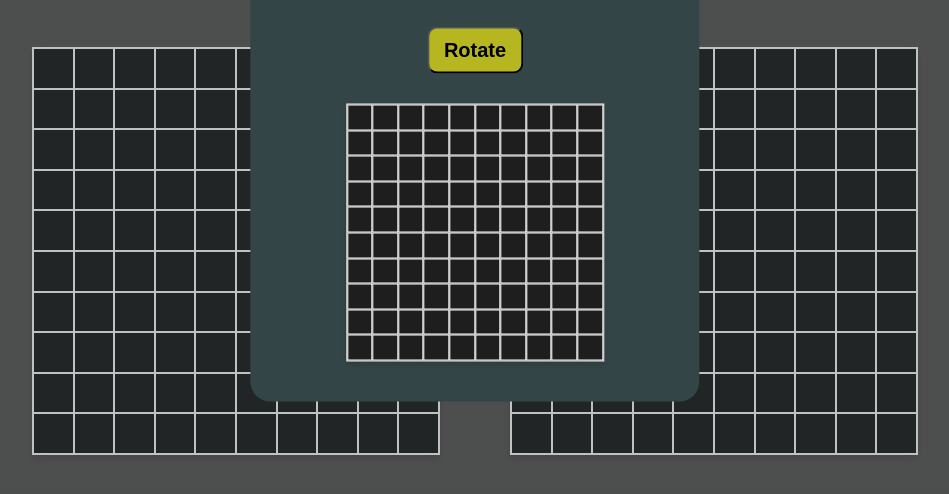
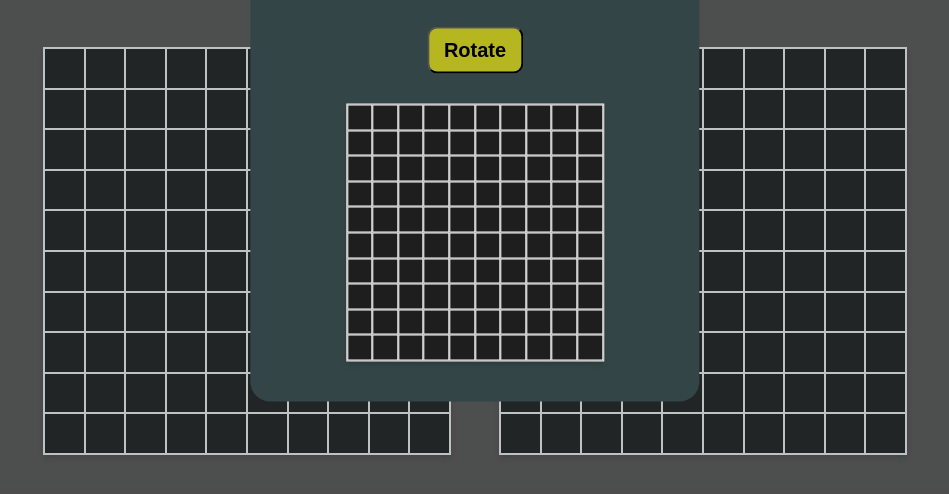
Before and after one commit to spookyflame10/Battleship, a website built with webpack: page dist/index.html in a window 1280 px wide. Shown: the part 276-770 px from the top of the page, without its empty margins (165-1114 px from the left). Built offline with nearby package versions, Linux system fonts and the light colour scheme; files that its build step writes are made by us from their sources.

Commit message:
attempting to fix gh pages styling

```diff
--- a/src/styles/style.scss
+++ b/src/styles/style.scss
@@ -59,7 +59,7 @@ body {
   .boards {
     display: flex;
     justify-content: center;
-    gap: 70px;
+    gap: 3em;
     flex-wrap: wrap;
     flex-shrink: 0;
   }
```
Also changed, not shown: dist/index.html, dist/main.js, src/styles/style.css, 1 other file.
